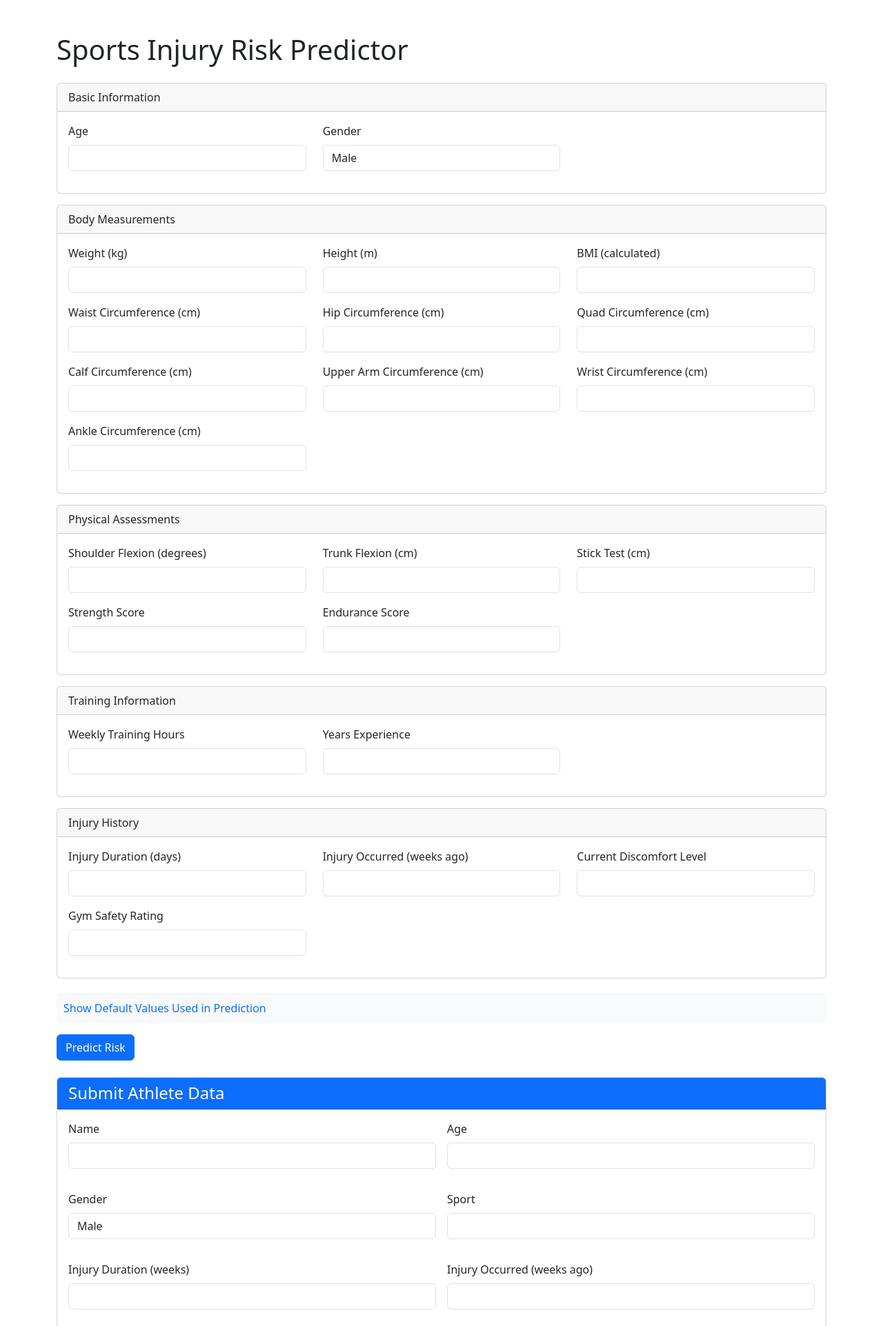
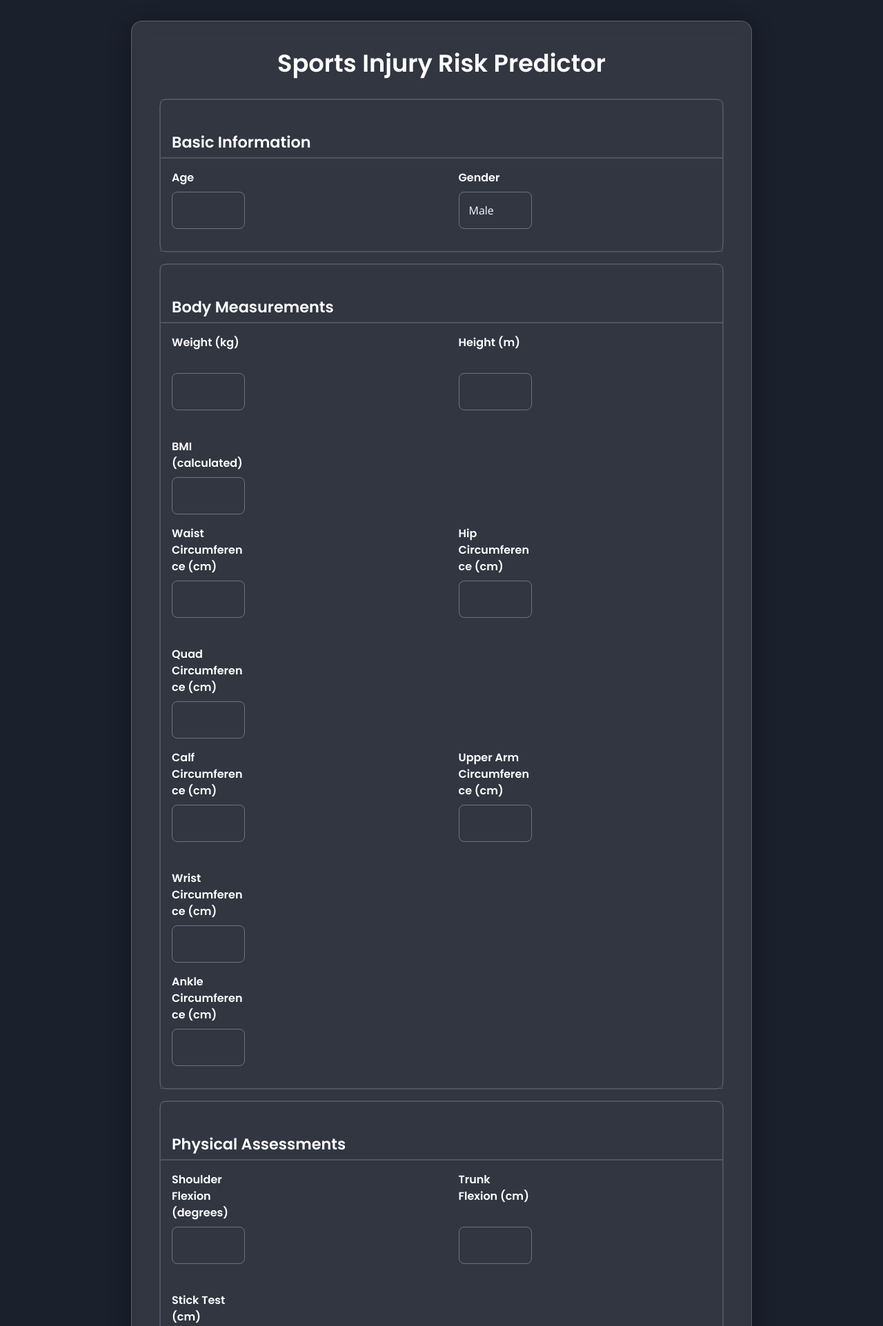
Before and after one commit to Tanzil-vcet/Final_Injury_pred, a Flask app: page / in a window 1280 px wide. Shown: the top 1923 px of the page at 69% size. Run offline with Flask 3, Linux system fonts and the light colour scheme.

Commit message:
Updated UI

```diff
--- a/templates/index.html
+++ b/templates/index.html
@@ -9,7 +9,83 @@
     <meta http-equiv="Expires" content="0">
     <link href="https://cdn.jsdelivr.net/npm/bootstrap@5.3.0/dist/css/bootstrap.min.css" rel="stylesheet">
     <link rel="stylesheet" href="https://cdn.jsdelivr.net/npm/bootstrap-icons@1.11.3/font/bootstrap-icons.min.css">
+    <link href="https://fonts.googleapis.com/css2?family=Open+Sans:wght@400;600;700&family=Poppins:wght@500;600;700&display=swap" rel="stylesheet">
     <style>
+        /* Global & Body Styles */
+        *, *::before, *::after { box-sizing: border-box; }
+        body { background: #1a202c; color: #f7fafc; font-family: 'Open Sans', Arial, Helvetica, sans-serif; }
+
+        /* Headings & Labels */
+        h1, h2, h3, h4, h5, h6, label { font-family: 'Poppins', Arial, Helvetica, sans-serif; color: #ffffff; font-weight: 600; }
+        label { margin-bottom: 8px; display: block; word-wrap: break-word; }
+
+        /* Main Form Container */
+        .injury-predictor-form {
+            margin: 30px auto;
+            max-width: 900px;
+            background: rgba(255, 255, 255, 0.1);
+            backdrop-filter: blur(10px);
+            -webkit-backdrop-filter: blur(10px);
+            border: 1px solid rgba(255, 255, 255, 0.2);
+            border-radius: 16px;
+            box-shadow: 0 8px 32px 0 rgba(0, 0, 0, 0.37);
+            padding: 40px;
+        }
+        .injury-predictor-form h1 { font-size: 2.2em; margin-bottom: 30px; text-align: center; }
+        .injury-predictor-form h3 { font-size: 1.4em; margin-top: 40px; margin-bottom: 20px; }
+
+        /* Transparent Bootstrap cards within form */
+        .injury-predictor-form .card,
+        .injury-predictor-form .card-header,
+        .injury-predictor-form .card-body { background: transparent !important; color: #f7fafc; border: 1px solid rgba(255, 255, 255, 0.15); }
+        .injury-predictor-form .card { border-radius: 12px; }
+        .injury-predictor-form .card-header { font-weight: 600; }
+
+        /* Form grid subsections */
+        .form-subsection { display: grid; gap: 25px; }
+        .input-group { margin-bottom: 0; }
+
+        /* Inputs */
+        .injury-predictor-form input[type="text"],
+        .injury-predictor-form input[type="number"],
+        .injury-predictor-form select,
+        .injury-predictor-form .form-control {
+            width: 100%; background: transparent !important; border: 1px solid rgba(255, 255, 255, 0.3) !important; padding: 14px !important; border-radius: 8px !important; color: #f7fafc !important;
+        }
+        .injury-predictor-form input:focus,
+        .injury-predictor-form select:focus,
+        .injury-predictor-form .form-control:focus { border: 2px solid #38B2AC !important; outline: none !important; box-shadow: none !important; }
+        .injury-predictor-form select option { color: #1a202c; }
+
+        /* Radio groups */
+        .radio-group { display: flex; gap: 16px; align-items: center; }
+
+        /* Default values section */
+        .default-values-section { margin-top: 40px; }
+        .toggle-default-values-button { display: block; margin: 0 auto 20px auto; cursor: pointer; background: #007bff; color: #ffffff; font-weight: 700; font-family: 'Poppins', Arial, Helvetica, sans-serif; padding: 12px 20px; border-radius: 8px; border: none; }
+        .default-values-content { background: rgba(255, 255, 255, 0.05); padding: 20px; border-radius: 8px; display: none; }
+
+        /* Note section */
+        .note-section { background: rgba(56, 178, 172, 0.15); border: 1px solid rgba(56, 178, 172, 0.4); padding: 20px; border-radius: 8px; margin-top: 40px; }
+
+        /* Submit sections */
+        .submit-section { text-align: center; margin-top: 50px; }
+        .primary-submit-button { width: 300px; cursor: pointer; border: none; border-radius: 8px; padding: 16px 30px; background: linear-gradient(to right, #007BFF, #38B2AC); color: #ffffff; font-family: 'Poppins', Arial, Helvetica, sans-serif; font-weight: 700; font-size: 1.1em; transition: transform 0.15s ease; }
+        .primary-submit-button:hover { transform: translateY(-3px); }
+
+        .submit-data-section { text-align: center; margin-top: 40px; border-top: 1px solid rgba(255, 255, 255, 0.2); padding-top: 40px; }
+        .submit-data-section h4 { font-family: 'Poppins', Arial, Helvetica, sans-serif; color: #ffffff; font-size: 1.2em; margin-bottom: 20px; }
+        .secondary-submit-button { width: 300px; padding: 16px 30px; border-radius: 8px; cursor: pointer; background: transparent; border: 2px solid #38B2AC; color: #38B2AC; font-family: 'Poppins', Arial, Helvetica, sans-serif; font-weight: 700; font-size: 1.1em; transition: all 0.3s ease; }
+        .secondary-submit-button:hover { background-color: #38B2AC; color: #ffffff; }
+
+        /* Desktop layout */
+        @media (min-width: 768px) {
+            .form-subsection { grid-template-columns: repeat(2, 1fr); }
+        }
+
+        /* Utility tweaks */
+        .info-icon { color: #38B2AC; }
+
         .risk-meter {
             width: 100%;
             height: 20px;
@@ -40,7 +116,7 @@
             background-color: #f8f9fa;
         }
         .info-icon {
-            color: #007bff;
+            color: #38B2AC;
             cursor: help;
             margin-left: 5px;
             font-size: 14px;
@@ -83,14 +159,13 @@
     </style>
 </head>
 <body>
-    <div class="container mt-5">
-        <h1 class="mb-4">Sports Injury Risk Predictor</h1>
-
-        <form id="prediction-form" class="mb-4">
+    <div class="container">
+        <form id="prediction-form" class="injury-predictor-form">
+            <h1>Sports Injury Risk Predictor</h1>
             <div class="card mb-3">
-                <div class="card-header">Basic Information</div>
+                <div class="card-header"><h3 class="mb-0">Basic Information</h3></div>
                 <div class="card-body">
-                    <div class="row">
+                    <div class="row form-subsection">
                         <div class="col-md-4">
                             <div class="mb-3">
                                 <label for="age" class="form-label">
@@ -117,9 +192,9 @@
             </div>
 
             <div class="card mb-3">
-                <div class="card-header">Body Measurements</div>
+                <div class="card-header"><h3 class="mb-0">Body Measurements</h3></div>
                 <div class="card-body">
-                    <div class="row">
+                    <div class="row form-subsection">
                         <div class="col-md-4">
                             <div class="mb-3">
                                 <label for="weight" class="form-label">
@@ -150,7 +225,7 @@
                             </div>
                         </div>
                     </div>
-                    <div class="row">
+                    <div class="row form-subsection">
                         <div class="col-md-4">
                             <div class="mb-3">
                                 <label for="waist" class="form-label">
@@ -188,7 +263,7 @@
                             </div>
                         </div>
                     </div>
-                    <div class="row">
+                    <div class="row form-subsection">
                         <div class="col-md-4">
                             <div class="mb-3">
                                 <label for="calf" class="form-label">
@@ -226,7 +301,7 @@
                             </div>
                         </div>
                     </div>
-                    <div class="row">
+                    <div class="row form-subsection">
                         <div class="col-md-4">
                             <div class="mb-3">
                                 <label for="ankle" class="form-label">
@@ -244,9 +319,9 @@
             </div>
 
             <div class="card mb-3">
-                <div class="card-header">Physical Assessments</div>
+                <div class="card-header"><h3 class="mb-0">Physical Assessments</h3></div>
                 <div class="card-body">
-                    <div class="row">
+                    <div class="row form-subsection">
                         <div class="col-md-4">
                             <div class="mb-3">
                                 <label for="shoulder_flexion" class="form-label">
@@ -284,7 +359,7 @@
                             </div>
                         </div>
                     </div>
-                    <div class="row">
+                    <div class="row form-subsection">
                         <div class="col-md-4">
                             <div class="mb-3">
                                 <label for="strength_score" class="form-label">
@@ -314,9 +389,9 @@
             </div>
 
             <div class="card mb-3">
-                <div class="card-header">Training Information</div>
+                <div class="card-header"><h3 class="mb-0">Training Information</h3></div>
                 <div class="card-body">
-                    <div class="row">
+                    <div class="row form-subsection">
                         <div class="col-md-4">
                             <div class="mb-3">
                                 <label for="training_hrs" class="form-label">
@@ -346,9 +421,9 @@
             </div>
 
             <div class="card mb-3">
-                <div class="card-header">Injury History</div>
+                <div class="card-header"><h3 class="mb-0">Injury History</h3></div>
                 <div class="card-body">
-                    <div class="row">
+                    <div class="row form-subsection">
                         <div class="col-md-4">
                             <div class="mb-3">
                                 <label for="duration" class="form-label">
@@ -386,7 +461,7 @@
                             </div>
                         </div>
                     </div>
-                    <div class="row">
+                    <div class="row form-subsection">
                         <div class="col-md-4">
                             <div class="mb-3">
                                 <label for="gym_safety" class="form-label">
@@ -403,12 +478,13 @@
                 </div>
             </div>
 
-            <button type="button" class="collapsible btn btn-outline-primary mb-3" style="border-width: 2px; font-weight: 500;">Show Default Values Used in Prediction</button>
-            <div class="content">
-                <div class="card mb-3">
-                    <div class="card-header">Default Values (Used when fields are left empty)</div>
+            <div class="default-values-section">
+                <button type="button" class="toggle-default-values-button">Show Default Values Used in Prediction</button>
+                <div class="default-values-content">
+                    <div class="card mb-3">
+                        <div class="card-header"><h3 class="mb-0">Default Values (Used when fields are left empty)</h3></div>
                     <div class="card-body">
-                        <div class="row">
+                        <div class="row form-subsection">
                             <div class="col-md-6">
                                 <h6>Body Measurements (Dataset Averages)</h6>
                                 <ul>
@@ -433,22 +509,23 @@
                                 </ul>
                             </div>
                         </div>
-                        <div class="alert alert-info mt-3">
+                        <div class="note-section">
                             <strong>Note:</strong> Coach-related parameters (Coach, Coach Experience, Coach Certification, Coach Success Rate) are automatically set to dataset averages for model compatibility but are not shown as they don't significantly impact injury prediction.
                         </div>
                     </div>
                 </div>
             </div>
 
-            <button type="submit" class="btn btn-primary">Predict Risk</button>
+            <div class="submit-section">
+                <button type="submit" class="primary-submit-button">Predict Risk</button>
+            </div>
         </form>
 
         <!-- Submit Athlete Data Section -->
-        <div class="card mb-4">
-            <div class="card-header bg-primary text-white">
-                <h4 class="mb-0">Submit Athlete Data</h4>
-            </div>
-            <div class="card-body">
+        <div class="submit-data-section">
+            <h4 class="mb-0">Submit Athlete Data</h4>
+            <div class="card mb-4" style="background: transparent; color: #f7fafc; border: 1px solid rgba(255,255,255,0.15);">
+                <div class="card-body">
                 <form id="submit-form" class="row g-3">
                     <div class="col-md-6">
                         <div class="mb-3">
@@ -531,10 +608,11 @@
                             <input type="text" class="form-control" id="position" name="position">
                         </div>
                     </div>
-                    <div class="col-12">
-                        <button type="submit" class="btn btn-success btn-lg">Submit</button>
+                    <div class="col-12" style="text-align: center;">
+                        <button type="submit" class="secondary-submit-button">Submit Data</button>
                     </div>
                 </form>
+                </div>
             </div>
         </div>
 
@@ -601,16 +679,13 @@
             }
         });
 
-        // Handle collapsible sections
-        var coll = document.getElementsByClassName("collapsible");
-        for (var i = 0; i < coll.length; i++) {
-            coll[i].addEventListener("click", function() {
-                this.classList.toggle("active");
+        // Handle default values toggle
+        var toggles = document.getElementsByClassName('toggle-default-values-button');
+        for (var i = 0; i < toggles.length; i++) {
+            toggles[i].addEventListener('click', function () {
                 var content = this.nextElementSibling;
-                if (content.style.display === "block") {
-                    content.style.display = "none";
-                } else {
-                    content.style.display = "block";
+                if (content && content.classList.contains('default-values-content')) {
+                    content.style.display = content.style.display === 'block' ? 'none' : 'block';
                 }
             });
         }
```
